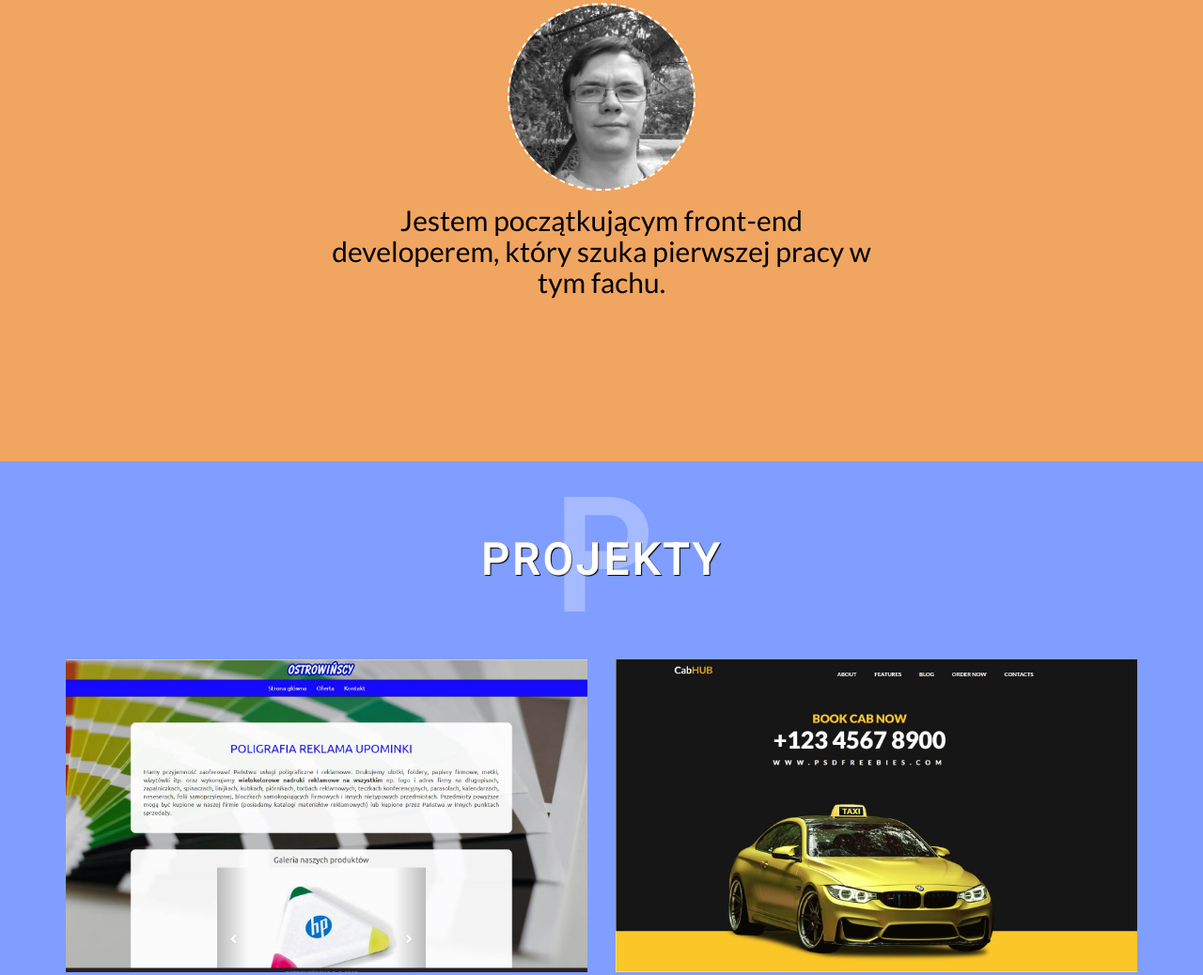
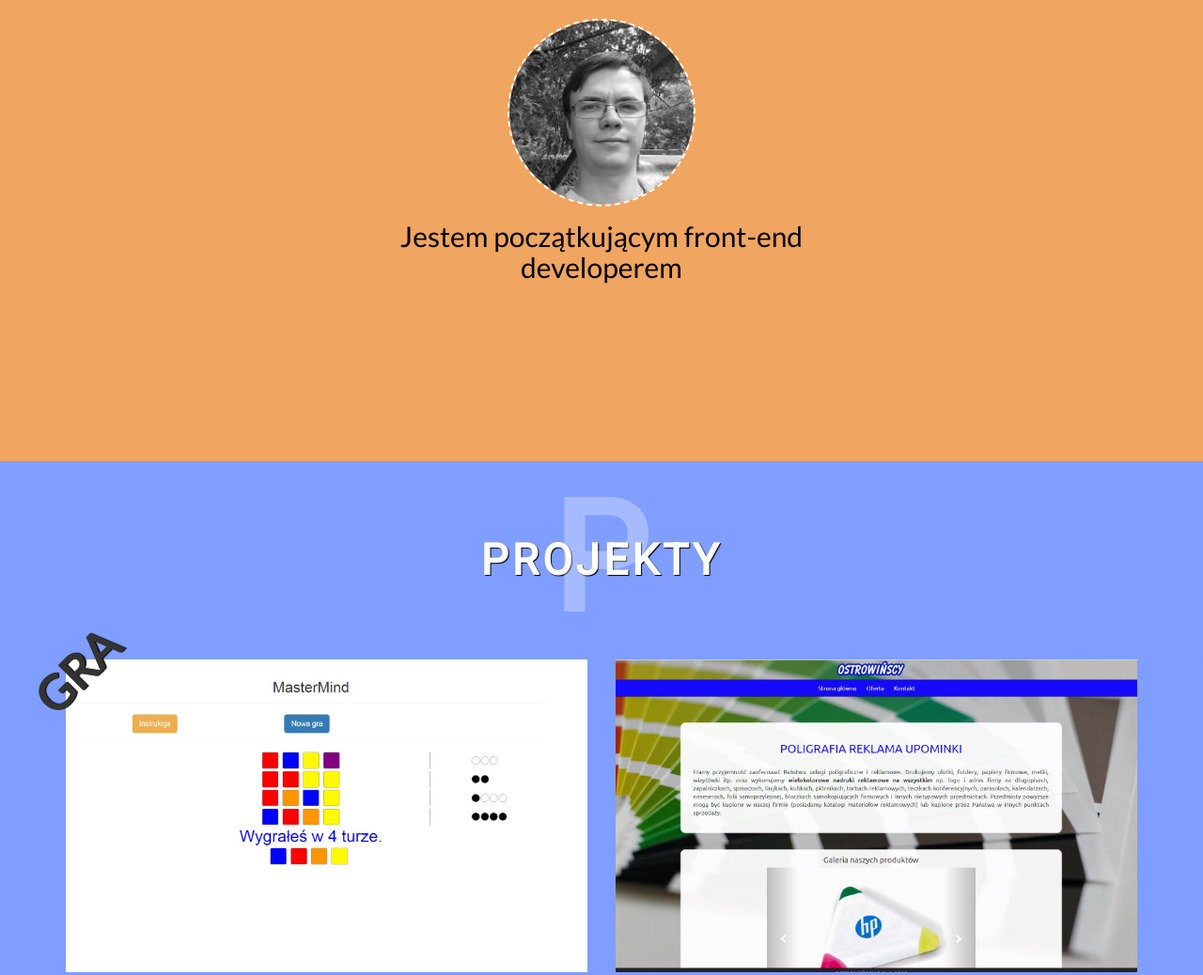
Before and after one commit to postrowinski/portfolio, a website: page index.html in a window 1280 px wide. Shown: the part 309-1347 px from the top of the page at 94% size. Drawn offline with nearby package versions, Linux system fonts and the light colour scheme.

Commit message:
add first game

```diff
--- a/index.html
+++ b/index.html
@@ -37,7 +37,7 @@
                 <h2>Cześć, nazywam się</h2>
                 <h1>Przemysław Ostrowiński</h1>
                 <img src="img/profile-photo.jpg" alt="" />
-                <h2 class="goal">Jestem początkującym front-end developerem, który szuka pierwszej pracy w tym fachu.</h2>
+                <h2 class="goal">Jestem początkującym front-end developerem</h2>
             </div>
         </div>
     </section>
@@ -45,6 +45,20 @@
         <div class="container">
            <h2 class="section-header">Projekty</h2>
             <div class="row">
+                <div class="col-md-6">
+                    <div class="info-container">
+                        <h2 class="header-game">GRA</h2>
+                        <img class="img-responsive" src="img/project-game1.jpg">
+                        <div class="layer">
+                            <div class="info text-center">
+                                <a href="https://github.com/postrowinski/Memory-game" target="_blank" class="btn btn-default">Full Code</a>
+                                <a href="https://postrowinski.github.io/Memory-game/" target="_blank" class="btn btn-default">Live</a>
+                                <h3>Technology:</h3>
+                                <p>html5 \\ CSS3 \\ SCSS \\ Bootstrap \\ RWD \\ Javascript \\ jQuery \\ NPM</p>
+                            </div>
+                        </div>
+                    </div>
+                </div>
                 <div class="col-md-6">
                     <div class="info-container">
                         <img class="img-responsive" src="img/project-9.jpg">
@@ -57,6 +71,8 @@
                         </div>
                     </div>
                 </div>
+            </div>
+            <div class="row">
                 <div class="col-md-6">
                     <div class="info-container">
                         <img class="img-responsive" src="img/project-10.jpg">
@@ -66,21 +82,6 @@
                                 <a href="https://postrowinski.github.io/Taxi_app/" target="_blank" class="btn btn-default">Live</a>
                                 <h3>Technology:</h3>
                                 <p>html5 \\ REACT.JS \\ JavaScript ES6 \\ SCSS \\ CSS3 \\ FLEXBOX \\ RWD \\ NPM </p>
-                            </div>
-                        </div>
-                    </div>
-                </div>
-            </div>
-            <div class="row">
-                <div class="col-md-6">
-                    <div class="info-container">
-                        <img class="img-responsive" src="img/project-1.jpg">
-                        <div class="layer">
-                            <div class="info text-center">
-                                <a href="https://github.com/postrowinski/photoapp" target="_blank" class="btn btn-default">Full Code</a>
-                                <a href="https://postrowinski.github.io/photoapp/" target="_blank" class="btn btn-default">Live</a>
-                                <h3>Technology:</h3>
-                                <p>html5 \\ SCSS \\ CSS3 \\ Bootstrap \\ RWD \\ NPM</p>
                             </div>
                         </div>
                     </div>
@@ -158,13 +159,13 @@
             <div class="row">
                 <div class="col-md-6">
                     <div class="info-container">
-                        <img class="img-responsive" src="img/project-5.jpg">
+                        <img class="img-responsive" src="img/project-1.jpg">
                         <div class="layer">
                             <div class="info text-center">
-                                <a href="https://github.com/postrowinski/mem_generator" target="_blank" class="btn btn-default">Full Code</a>
-                                <a href="https://postrowinski.github.io/mem_generator" target="_blank" class="btn btn-default">Live</a>
+                                <a href="https://github.com/postrowinski/photoapp" target="_blank" class="btn btn-default">Full Code</a>
+                                <a href="https://postrowinski.github.io/photoapp/" target="_blank" class="btn btn-default">Live</a>
                                 <h3>Technology:</h3>
-                                <p>html5 \\ CSS3 \\ Bootstrap \\ JavaScript </p>
+                                <p>html5 \\ SCSS \\ CSS3 \\ Bootstrap \\ RWD \\ NPM</p>
                             </div>
                         </div>
                     </div>
--- a/scss/style.scss
+++ b/scss/style.scss
@@ -240,6 +240,26 @@
     .info-container {
         position: relative;
     }
+    .header-game {
+        position: absolute;
+        top: -35px;
+        left: -40px;
+        z-index: 2;
+        font-weight: 700;
+        font-size: 50px;
+        transform: rotate(-45deg);
+        text-shadow: 1px 1px 1px #000;
+        @media #{$phone} {
+            font-size: 30px;
+            left: -20px;
+        }
+        @media #{$vertical-phone} {
+            font-size: 22px;
+            left: 0;
+            top: 0;
+        }
+    }
+
     .layer {
         top: 0;
         left: 0;
```
Also changed, not shown: css/style.css, img/project-8.jpg, img/project-game1.jpg (added), 1 other file.
